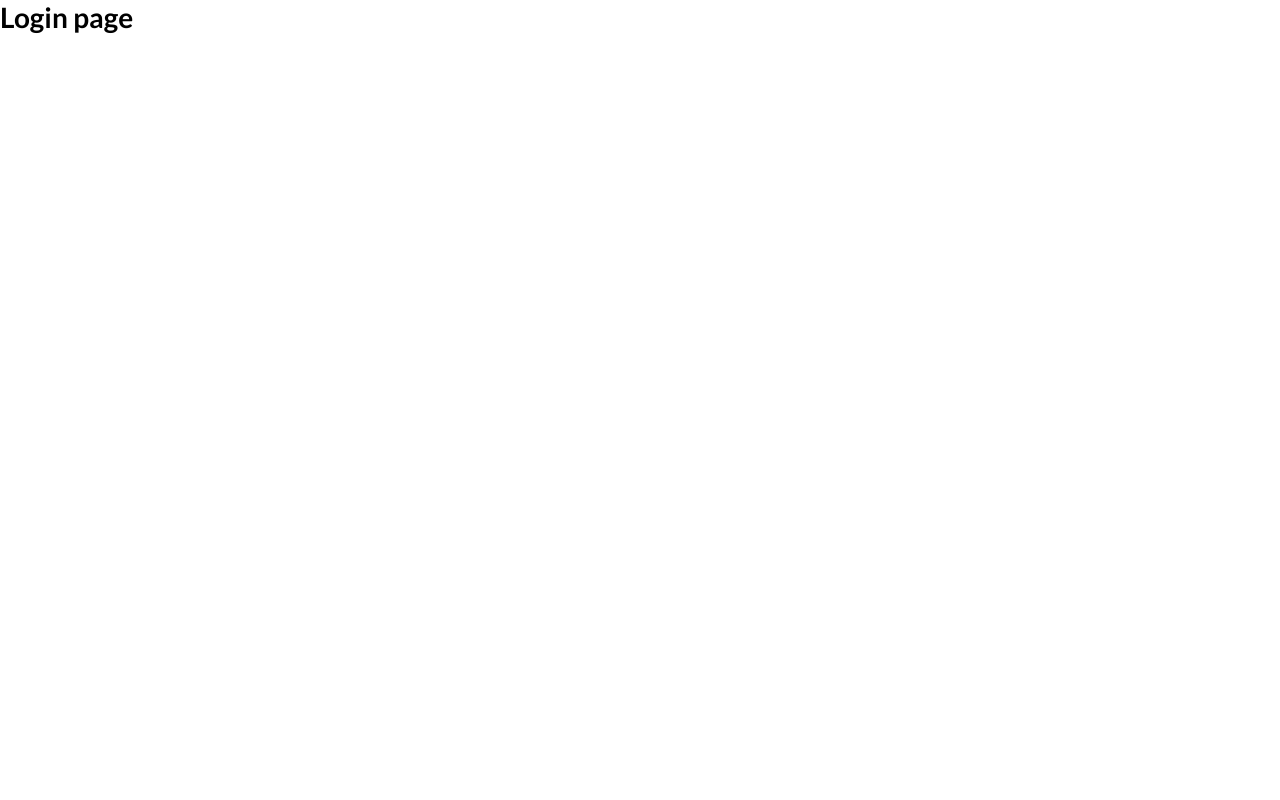
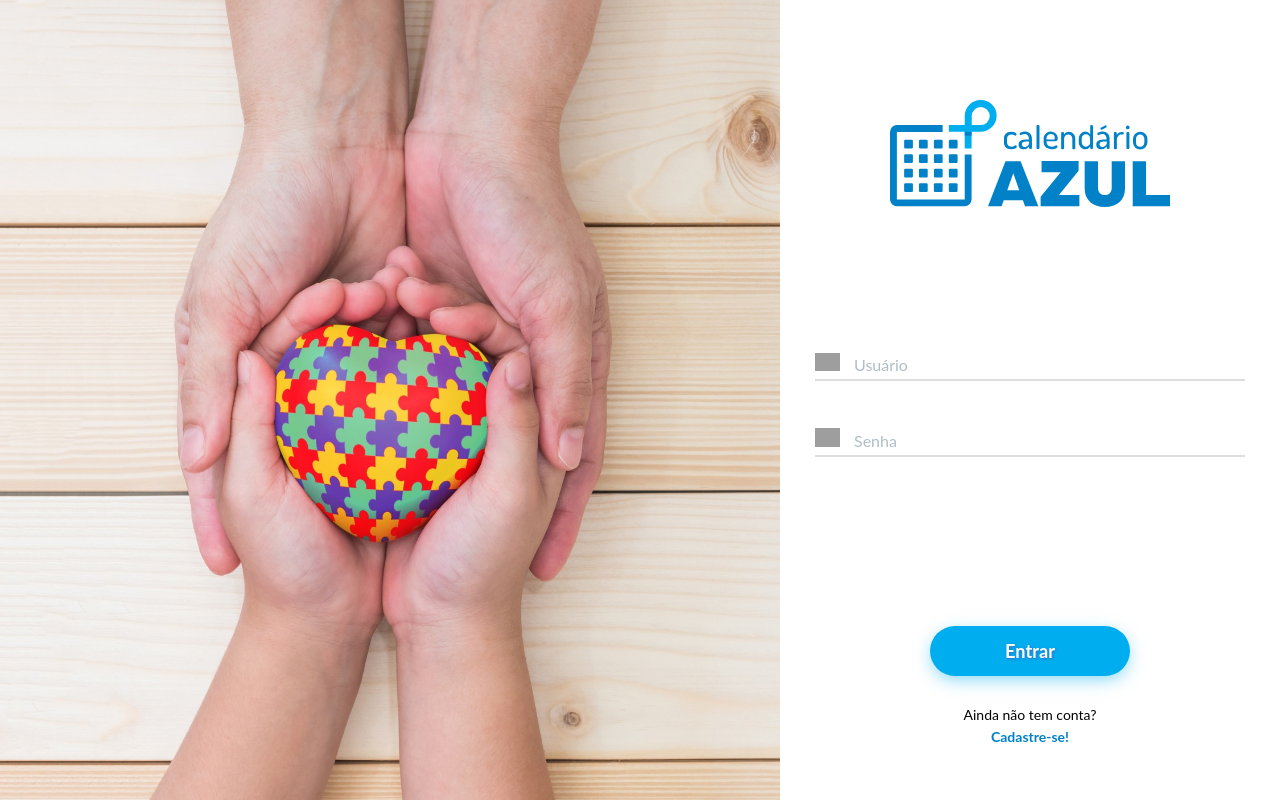
Before and after one commit to wemboava/calendario-azul, a React (Create React App) app in the folder client/: page /login in a window 1280 px wide. Built offline with nearby package versions, Linux system fonts and the light colour scheme; grey boxes are pictures that could not be loaded.

Commit message:
created login page

```diff
--- /dev/null
+++ b/client/src/components/common/index.js
@@ -0,0 +1,5 @@
+import InputDefault from './input-default';
+
+export {
+  InputDefault
+}
--- /dev/null
+++ b/client/src/components/common/input-default/index.js
@@ -0,0 +1,63 @@
+import React from 'react';
+import styled from 'styled-components';
+
+const InputWrapper = styled.div`
+	.input-group {
+		margin-bottom: 35px;
+		position: relative;
+	}
+
+  .input {
+    display: block;
+    width: 100%;
+    height: 30px;
+    border: 0;
+    border-bottom: 2px solid #ddd;
+    padding: 1.2em 1.2em 1.2em 2.5em;
+    font-size: 16px;
+    box-sizing: border-box;
+    background: none;
+    outline: none;
+    color: #78909c;
+    transition: all 0.2s ease-in;
+  }
+
+  .input:focus {
+    border-bottom: 2px solid #00AEEF;
+  }
+
+  label {
+      position: absolute;
+      top: 35%;
+      left: 39px;
+      color: #B0BEC5;
+      pointer-events: none;
+      font-size: medium;
+      transition: all 0.3s ease;
+    }
+
+    .input-group input:focus + label,
+    .input-group input:valid + label,
+    .input-group input.has-value + label {
+      top: -10px;
+      font-size: xx-small;
+    }
+
+    .email {
+      width: 25px;
+      position: absolute;
+      bottom: 10px;
+    }
+`;
+
+export default ({ label, icon, isPassword }) => {
+  return (
+    <InputWrapper>
+      <div class="input-group">
+        <img class="email" src={`https://img.icons8.com/ios/120/00AEEF/${icon}.png`}/>
+        <input required type={isPassword ? 'password' : 'text'} name="email" class="input" autocomplete="new-password" />
+        <label>{label}</label>
+      </div>
+    </InputWrapper>
+  )
+}
--- a/client/src/pages/Login/index.js
+++ b/client/src/pages/Login/index.js
@@ -1,7 +1,28 @@
 import React from 'react';
+import { Container, Content } from './styles';
+import { InputDefault } from '../../components/common';
 
 export default Login => {
   return (
-    <h1>Login page</h1>
+    <Container>
+      <Content>
+        <div className="logo-wrapper">
+          <img src={require('../../images/logo-with-label.svg')} />
+        </div>
+
+        <form autoComplete="off">
+          <InputDefault label="Usuário" icon="user-male" />
+          <InputDefault label="Senha" icon="password--v1" isPassword />
+        </form>
+
+        <div className="login-footer">
+          <div className="login-footer__login-button">
+            <button>Entrar</button>
+          </div>
+          <span>Ainda não tem conta?</span>
+          <button>Cadastre-se!</button>
+        </div>
+      </Content>
+    </Container>
   )
 }
--- /dev/null
+++ b/client/src/pages/Login/styles.js
@@ -0,0 +1,72 @@
+import styled from 'styled-components';
+
+export const Container = styled.div`
+  height: 100%;
+  background: url(${require('../../images/autismo-cover.jpg')});
+  background-size: cover;
+  background-repeat: no-repeat;
+  display: flex;
+  justify-content: flex-end;
+`;
+
+export const Content = styled.div`
+  height: 100%;
+  width: 500px;
+  background-color: #fff;
+  display: flex;
+  flex-direction: column;
+  justify-content: space-between;
+  padding: 100px 35px 50px 35px;
+  .logo-wrapper {
+    display: flex;
+    justify-content: center;
+    align-items: center;
+  }
+  form {
+    /* margin-top: 150px; */
+  }
+
+  .login-footer {
+    display: flex;
+    justify-content: center;
+    align-items: center;
+    flex-direction: column;
+
+    &__login-button {
+      display: flex;
+      justify-content: center;
+      align-items: center;
+      margin-bottom: 30px;
+      & > button {
+        display: block;
+        width: 200px;
+        border: none;
+        border-radius: 35px;
+        padding: 14px;
+        box-shadow: 0 5px 17px -2px rgba(0, 174, 239, 0.5);
+        text-shadow: 1px 1px 3px rgba(63, 81, 181, 0.7);
+        color: #fff;
+        font-size: 1.3em;
+        cursor: pointer;
+        font-weight: bold;
+        outline: none;
+        transition: all 0.3s cubic-bezier(0.65, 0.05, 0.36, 1);
+        background: #00AEEF;
+      }
+      & > button:active, & > button:hover{
+        background-color: #0081C8;
+        box-shadow: 0 5px 17px -2px rgba(0,129,200,0.5);
+      }
+    }
+
+    & span {}
+    & > button {
+      color: #0081C8;
+      border: none;
+      background-color: transparent;
+      font-weight: bold;
+      padding: 5px;
+      cursor: pointer;
+    }
+  }
+`;
```
Also changed, not shown: client/src/images/autismo-cover.jpg (added), client/src/images/logo-with-label.svg (added).
